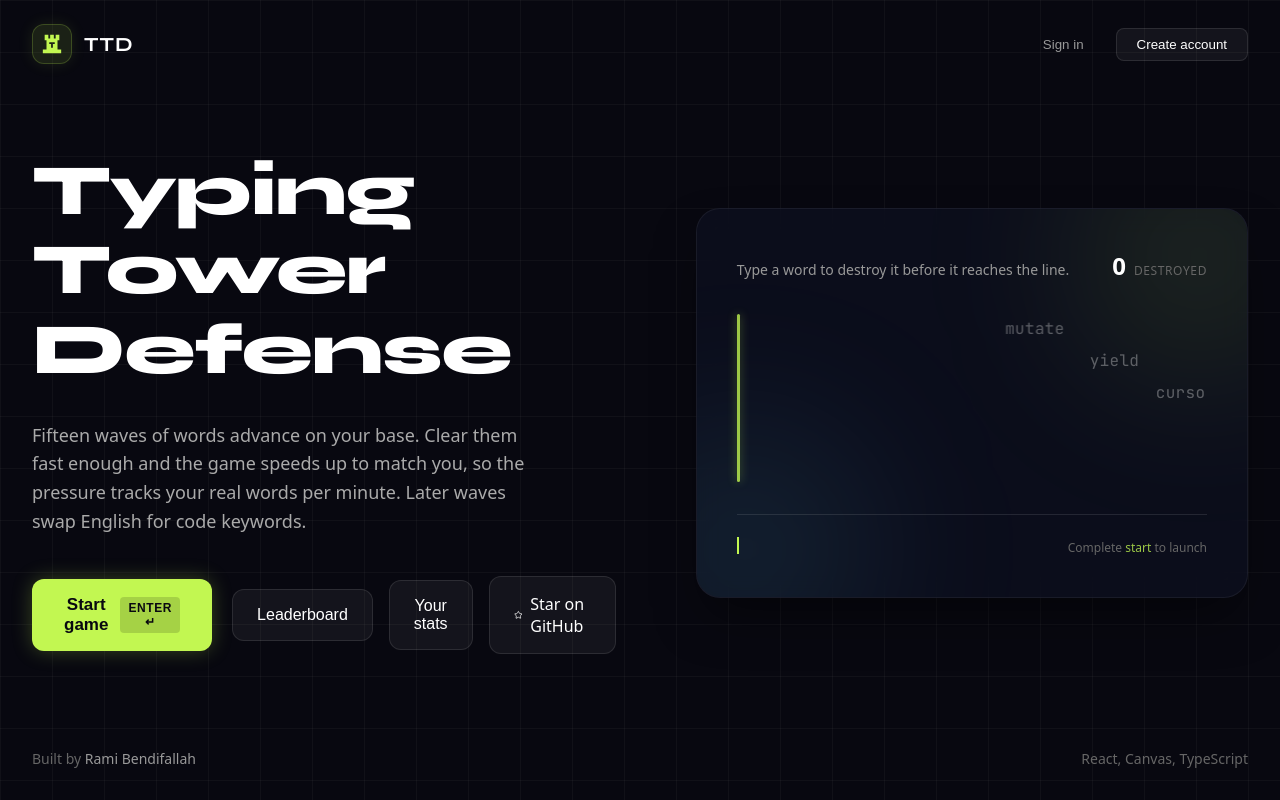
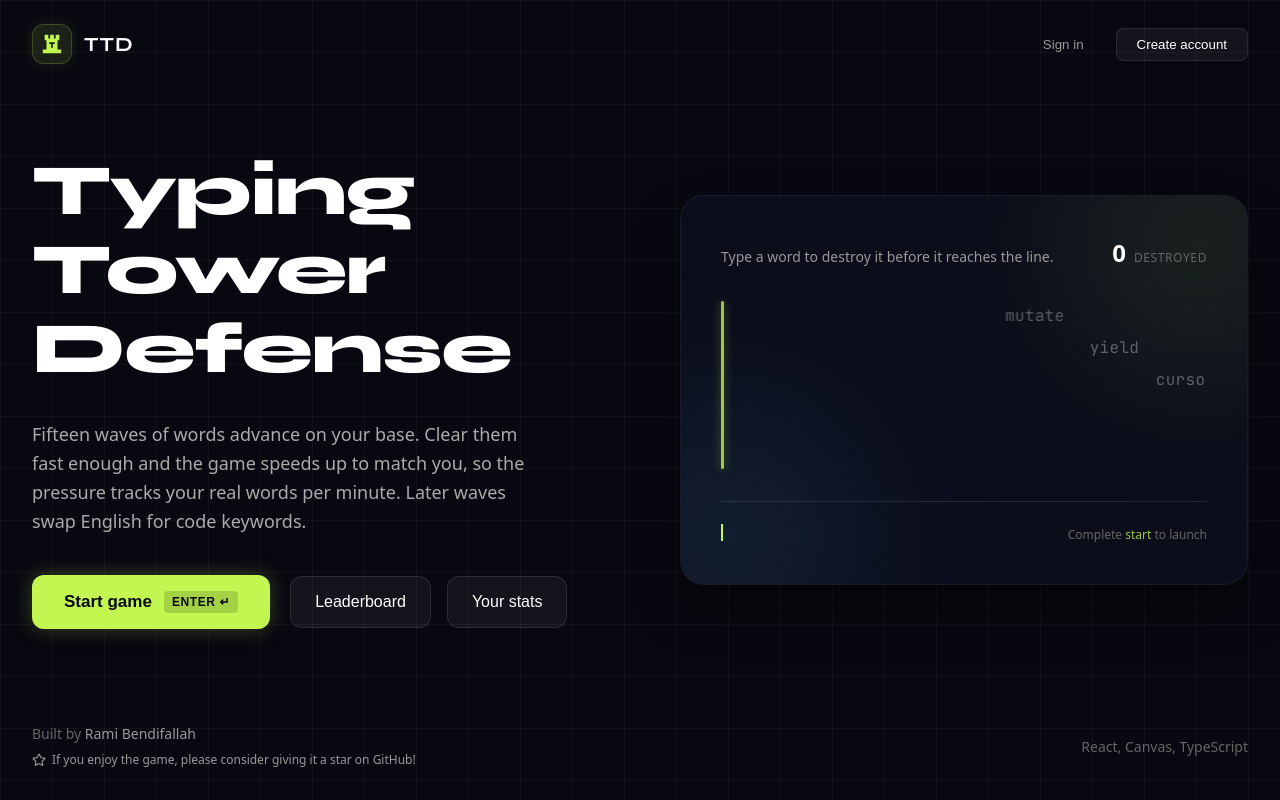
Before and after one commit to Bendifallah-Rami/Typing-Tower-Defense, a React (Vite) app in the folder frontend/: page / in a window 1280 px wide. Built offline with nearby package versions, Linux system fonts and the light colour scheme; no server answers.

Commit message:
feat: add MainMenu component with interactive typing game demo

```diff
--- a/frontend/src/index.css
+++ b/frontend/src/index.css
@@ -48,8 +48,8 @@
 
 html, body, #root {
   width: 100%;
-  height: 100%;
-  overflow: hidden;
+  min-height: 100%;
+  overflow-x: hidden;
   background-color: var(--color-bg-primary);
   color: var(--color-text-primary);
   font-family: var(--font-sans);
--- a/frontend/src/ui/MainMenu.tsx
+++ b/frontend/src/ui/MainMenu.tsx
@@ -728,15 +728,6 @@ export default function MainMenu() {
                 <button onClick={() => navigate('/dashboard')} className="ttd-btn-sec">
                   Your stats
                 </button>
-                <a
-                  href="https://github.com/Bendifallah-Rami/Typing-Tower-Defense"
-                  target="_blank"
-                  rel="noreferrer"
-                  className="ttd-btn-sec"
-                  style={{ display: 'flex', alignItems: 'center', gap: '8px', textDecoration: 'none' }}
-                >
-                  <Star size={16} /> Star on GitHub
-                </a>
               </div>
             </div>
           </div>
@@ -789,9 +780,21 @@ export default function MainMenu() {
 
       {/* ---------- Footer ---------- */}
       <footer className="ttd-footer">
-        <span>
-          Built by <span>Rami Bendifallah</span>
-        </span>
+        <div style={{ display: 'flex', flexDirection: 'column', gap: '8px' }}>
+          <span>
+            Built by <span>Rami Bendifallah</span>
+          </span>
+          <a
+            href="https://github.com/Bendifallah-Rami/Typing-Tower-Defense"
+            target="_blank"
+            rel="noreferrer"
+            style={{ display: 'flex', alignItems: 'center', gap: '6px', color: '#999', textDecoration: 'none', fontSize: '12px', transition: 'color 0.2s' }}
+            onMouseEnter={(e) => e.currentTarget.style.color = '#C2F751'}
+            onMouseLeave={(e) => e.currentTarget.style.color = '#999'}
+          >
+            <Star size={14} /> If you enjoy the game, please consider giving it a star on GitHub!
+          </a>
+        </div>
         <span>React, Canvas, TypeScript</span>
       </footer>
     </div>
```
